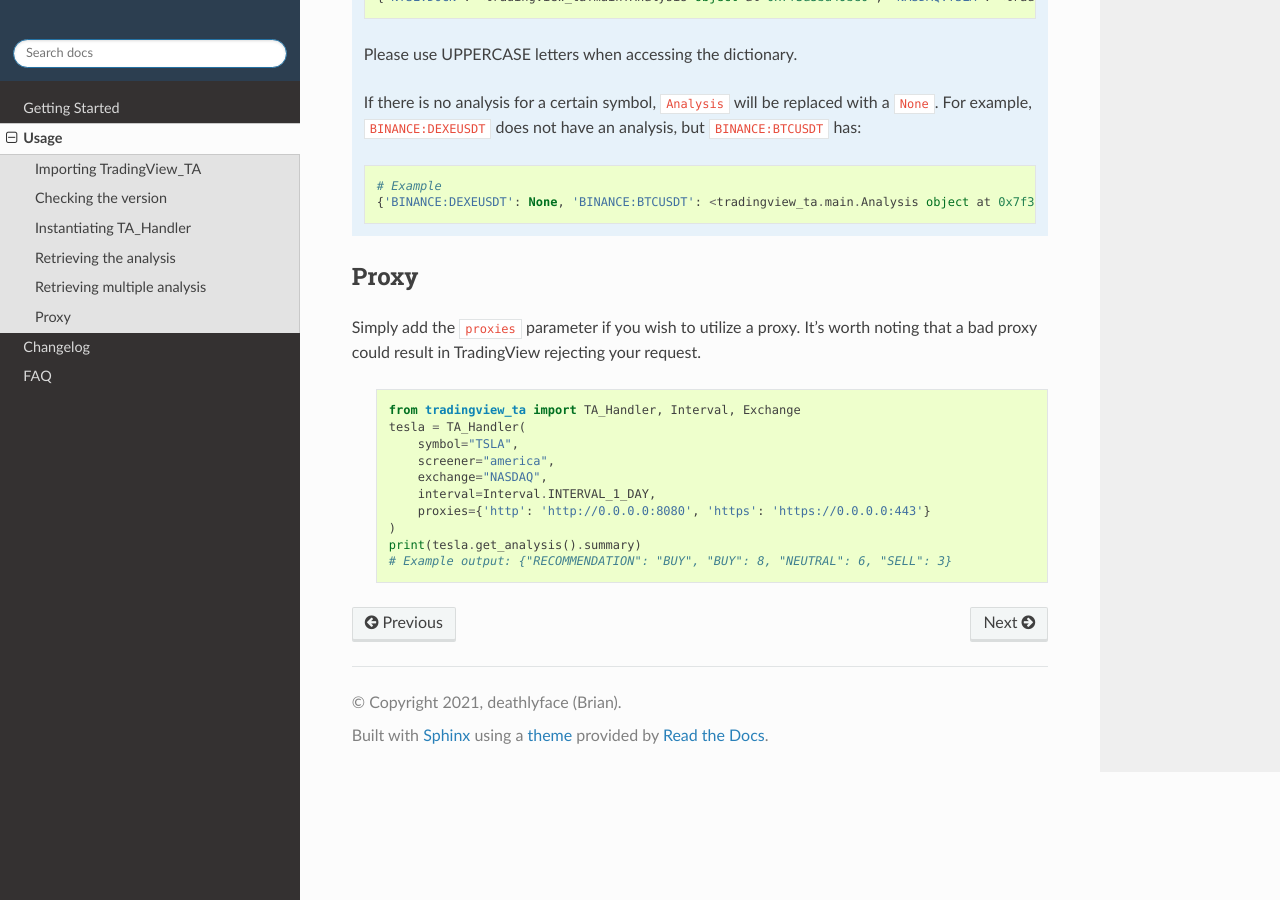
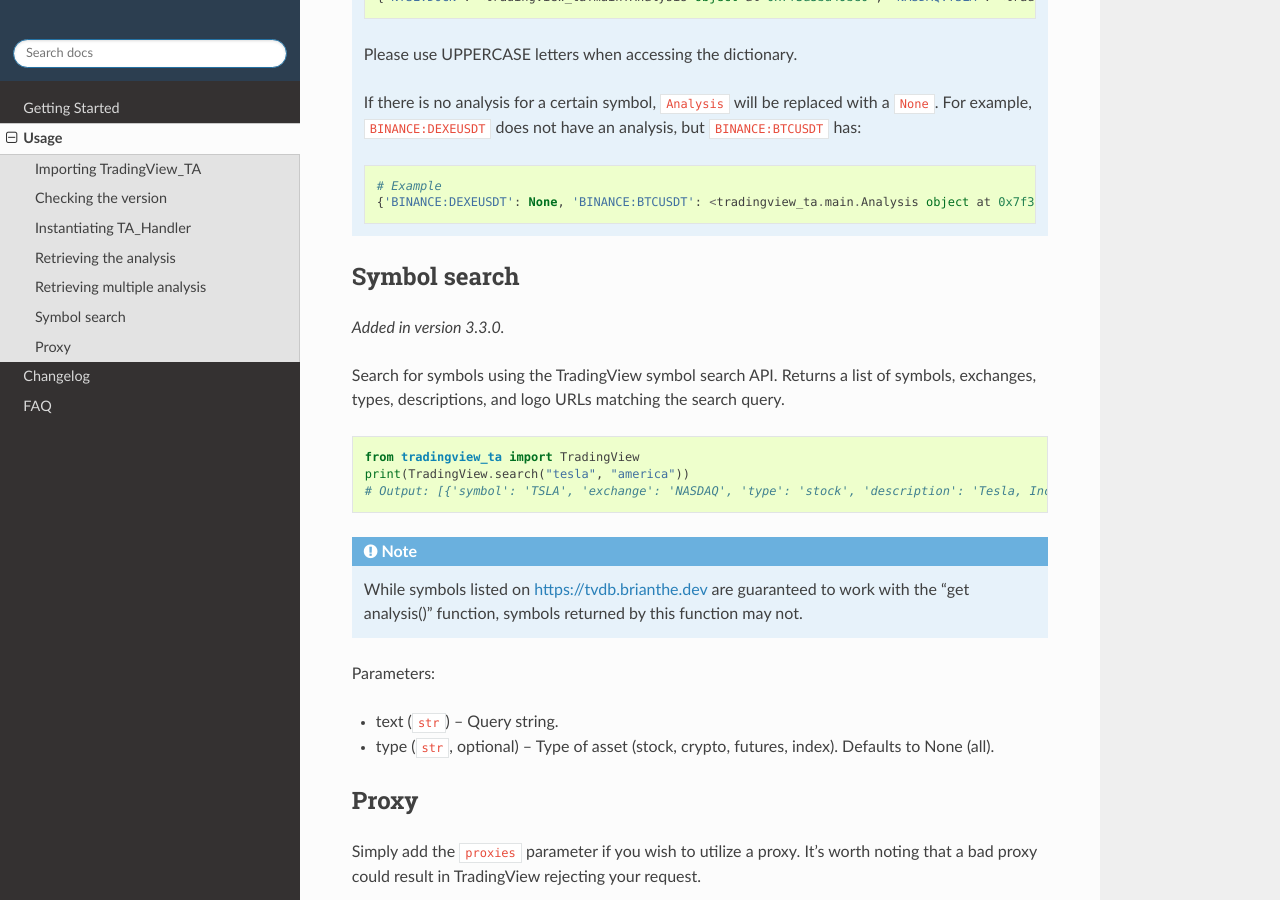
Before and after one commit to AnalyzerREST/python-tradingview-ta, a Sphinx documentation site: the page built from docs/usage.rst, in a window 1280 px wide and 900 px high, scrolled down 4238 px. Built offline with Sphinx 7.4.7 and the Read the Docs theme 2.0.0, drawn with Linux system fonts in a browser that asks for light colours.

Commit message:
Add docs for symbol search

```diff
--- a/docs/usage.rst
+++ b/docs/usage.rst
@@ -188,6 +188,27 @@ Parameters:
         # Example
         {'BINANCE:DEXEUSDT': None, 'BINANCE:BTCUSDT': <tradingview_ta.main.Analysis object at 0x7f3561cdeb20>}
 
+Symbol search
+-------------
+.. versionadded:: 3.3.0
+
+Search for symbols using the TradingView symbol search API. Returns a list of symbols, exchanges, types, descriptions, and logo URLs matching the search query.
+
+.. code-block:: python3
+
+    from tradingview_ta import TradingView
+    print(TradingView.search("tesla", "america"))
+    # Output: [{'symbol': 'TSLA', 'exchange': 'NASDAQ', 'type': 'stock', 'description': 'Tesla, Inc.', 'logo': 'https://s3-symbol-logo.tradingview.com/tesla.svg'}, ...]
+
+.. note::
+
+    While symbols listed on https://tvdb.brianthe.dev are guaranteed to work with the "get analysis()" function, symbols returned by this function may not.
+
+Parameters:
+
+* text (``str``) – Query string.
+* type (``str``, optional) – Type of asset (stock, crypto, futures, index). Defaults to None (all).
+
 Proxy
 -----
 Simply add the ``proxies`` parameter if you wish to utilize a proxy. It's worth noting that a bad proxy could result in TradingView rejecting your request.
```
